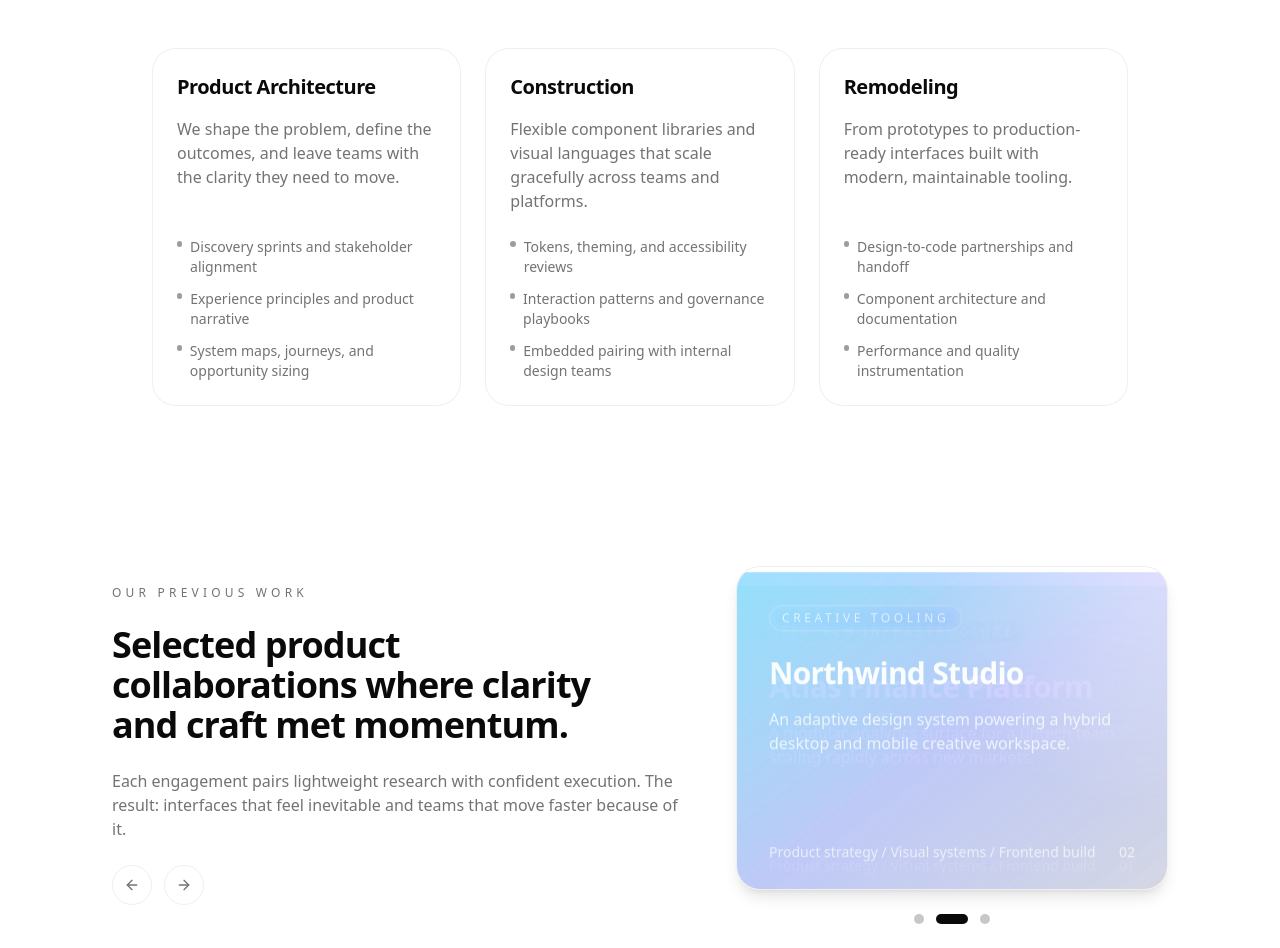
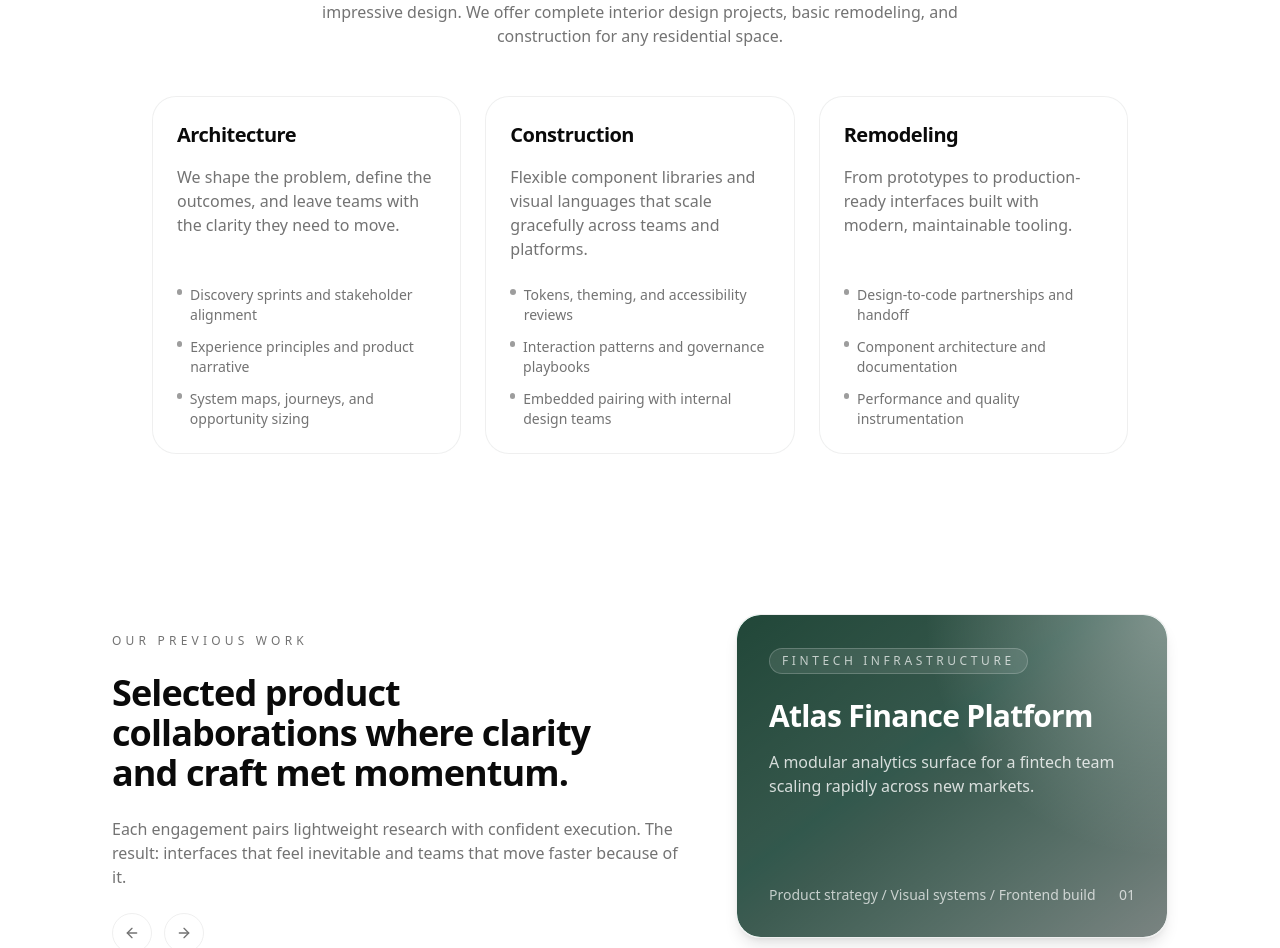
Before and after one commit to codensleep/den.builders, a Next.js app: page / in a window 1280 px wide. Shown: the part 784-1732 px from the top of the page. Built offline with nearby package versions, Linux system fonts and the light colour scheme.

Commit message:
v2
update

```diff
--- a/src/app/page.tsx
+++ b/src/app/page.tsx
@@ -6,7 +6,7 @@
 
 const services = [
   {
-    title: 'Product Architecture',
+    title: 'Architecture',
     description:
       'We shape the problem, define the outcomes, and leave teams with the clarity they need to move.',
     focusAreas: [
@@ -74,7 +74,7 @@
               Collaborations built around partnership, pace, and measurable impact.
             </h2>
             <p className="mx-auto mt-4 max-w-2xl text-base text-muted-foreground">
-              We pair strategy with execution so that every engagement leaves behind tools, systems, and confidence for the team taking it forward.
+              A team of strong builders and architects based in Los Angeles helps our customers achieve excellence through outstanding service. We focus on neat, ergonomic, and impressive design. We offer complete interior design projects, basic remodeling, and construction for any residential space.
             </p>
           </div>
 
--- a/src/components/our-work-carousel.tsx
+++ b/src/components/our-work-carousel.tsx
@@ -1,5 +1,6 @@
 "use client"
 
+import Image from 'next/image'
 import { ArrowLeft, ArrowRight } from 'lucide-react'
 import { useEffect, useMemo, useState } from 'react'
 
@@ -8,6 +9,7 @@
   description: string
   sector: string
   palette: string
+  image?: string
 }
 
 const projects: ProjectItem[] = [
@@ -17,6 +19,7 @@
       'A modular analytics surface for a fintech team scaling rapidly across new markets.',
     sector: 'Fintech infrastructure',
     palette: 'from-emerald-300/90 via-emerald-500/40 to-emerald-900/20',
+    image: undefined,
   },
   {
     title: 'Northwind Studio',
@@ -24,6 +27,7 @@
       'An adaptive design system powering a hybrid desktop and mobile creative workspace.',
     sector: 'Creative tooling',
     palette: 'from-sky-300/90 via-indigo-500/40 to-indigo-900/20',
+    image: undefined,
   },
   {
     title: 'Hearth Housing',
@@ -31,10 +35,27 @@
       'Turnkey property dashboards that keep local teams aligned around lived-in data.',
     sector: 'Proptech operations',
     palette: 'from-amber-300/90 via-orange-500/40 to-orange-900/20',
+    image: undefined,
+  },
+  {
+    title: 'Silver Lake Residence',
+    description:
+      'A hillside renovation balancing indoor calm with layered outdoor terraces and native landscaping.',
+    sector: 'Residential architecture',
+    palette: 'from-rose-300/90 via-rose-500/40 to-rose-900/20',
+    image: '/projects/silver-lake-residence.jpg',
+  },
+  {
+    title: 'Canyon Workspace',
+    description:
+      'A boutique coworking environment for creative teams with flexible pods and acoustically tuned lounges.',
+    sector: 'Commercial interiors',
+    palette: 'from-teal-300/90 via-cyan-500/40 to-cyan-900/20',
+    image: undefined,
   },
 ]
 
-const AUTOPLAY_INTERVAL = 6000
+const AUTOPLAY_INTERVAL = 9000
 
 export function OurWorkCarousel() {
   const [activeIndex, setActiveIndex] = useState(0)
@@ -100,6 +121,7 @@
           <div className="relative aspect-[4/3] overflow-hidden rounded-3xl border border-border/60 bg-card/70 shadow-lg">
             {items.map((project, index) => {
               const isActive = index === activeIndex
+              const showImage = Boolean(project.image)
               return (
                 <article
                   key={project.title}
@@ -110,6 +132,22 @@
                   }`}
                   aria-hidden={!isActive}
                 >
+                  <div className="absolute inset-0 -z-10 overflow-hidden rounded-3xl">
+                    <div
+                      className={`absolute inset-0 bg-gradient-to-br ${project.palette}`}
+                    />
+                    {showImage && (
+                      <Image
+                        src={project.image as string}
+                        alt={project.title}
+                        fill
+                        className="object-cover"
+                        sizes="(min-width: 1024px) 640px, (min-width: 768px) 50vw, 100vw"
+                        priority={index === 0}
+                      />
+                    )}
+                    <div className="absolute inset-0 bg-gradient-to-br from-black/70 via-black/60 to-black/40" />
+                  </div>
                   <div>
                     <span className="inline-flex items-center rounded-full border border-white/20 bg-white/10 px-3 py-1 text-xs font-medium uppercase tracking-[0.3em] text-white/70 backdrop-blur">
                       {project.sector}
@@ -127,10 +165,7 @@
                     <span className="font-medium">{String(index + 1).padStart(2, '0')}</span>
                   </div>
 
-                  <div
-                    className={`absolute inset-0 -z-10 bg-gradient-to-br ${project.palette}`}
-                  />
-                  <div className="absolute inset-0 -z-10 bg-[radial-gradient(circle_at_top_right,rgba(255,255,255,0.35),transparent_45%)]" />
+                  <div className="pointer-events-none absolute inset-0 -z-10 bg-[radial-gradient(circle_at_top_right,rgba(255,255,255,0.35),transparent_45%)]" />
                 </article>
               )
             })}
```
Also changed, not shown: 2 other files (tests, documents, lock files or other folders).
